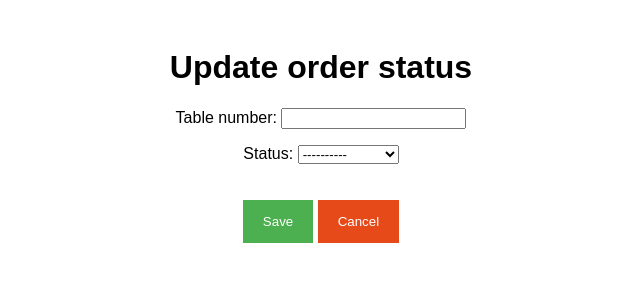
After one commit to mign0n/cafe_order, a Django app: template cafe_order/templates/order/order_update.html in a window 1280 px wide. The commit adds this page. Shown: the top 300 px of the page, without its empty margins (319-959 px from the left). Run offline with Django 5.2, Linux system fonts and the light colour scheme; the template is opened without the code that fills it: values that come from a table or form of the project are taken from there, others are empty.

Commit message:
feat(order): Add the option to update the order status.

```diff
--- a/cafe_order/order/urls.py
+++ b/cafe_order/order/urls.py
@@ -5,6 +5,7 @@ from order.views import (
     OrderCreateView,
     OrderDeleteView,
     OrderListView,
+    OrderUpdateView,
 )
 
 
@@ -19,4 +20,9 @@ urlpatterns = [
         OrderDeleteView.as_view(),
         name='order_delete',
     ),
+    path(
+        'order/<int:pk>/change-status',
+        OrderUpdateView.as_view(),
+        name='order_update',
+    ),
 ]
--- a/cafe_order/templates/order/order_list.html
+++ b/cafe_order/templates/order/order_list.html
@@ -53,7 +53,7 @@
           <td>
             <button type="button"
                     class="default-button"
-                    onclick="window.location.href='/change-status/{{ order.pk }}/'">
+                    onclick="window.location.href='/order/{{ order.pk }}/change-status'">
               Change the status
             </button>
             <button class="delete-button"
--- /dev/null
+++ b/cafe_order/templates/order/order_update.html
@@ -0,0 +1,17 @@
+{% extends "base.html" %}
+{% block title %}
+  Update the order
+{% endblock title %}
+{% block content %}
+  <div class="container">
+    <h1>Update order status</h1>
+    <form method="post">
+      {% csrf_token %}
+      {{ form.as_p }}
+      <input type="submit" class="default-button" value="Save">
+      <button type="button"
+              class="delete-button"
+              onclick="window.location.href='/'">Cancel</button>
+    </form>
+  </div>
+{% endblock content %}
```
Also changed, not shown: cafe_order/order/views.py (+14 -7 lines).
